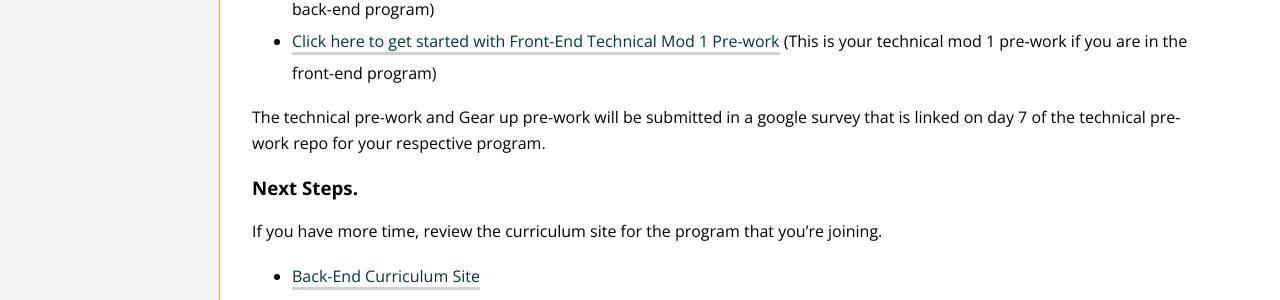
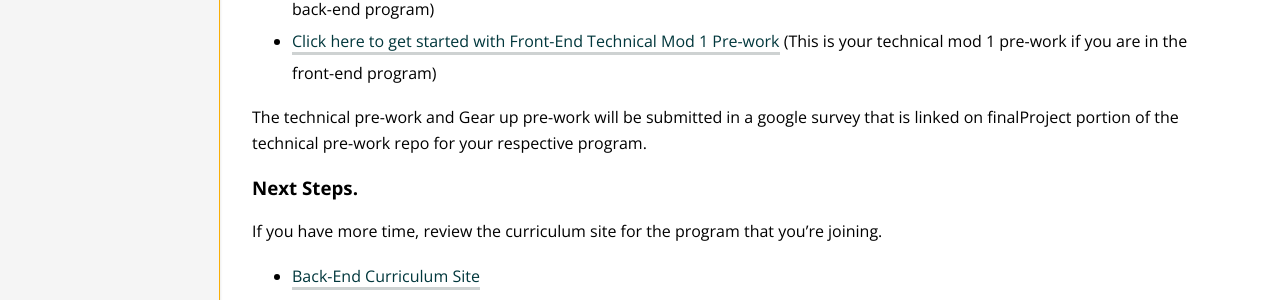
Before and after one commit to turingschool/mod-0-curriculum, a Jekyll site: the page built from prework/index.md, in a window 1280 px wide and 900 px high, scrolled down 1566 px. Shown: the part 528-828 px from the top of the window. Built offline with Jekyll 4.4.1, drawn with Linux system fonts in a browser that asks for light colours; nearby versions of some CDN libraries.

Commit message:
Tweak language around prework

```diff
--- a/prework/index.md
+++ b/prework/index.md
@@ -68,7 +68,7 @@ The link below will take you to the Github page that contains all the Technical
 * [Click here to get started with Back-End Technical Mod 1 Pre-work](https://github.com/turingschool/backend_mod_1_prework) (This is your technical mod 1 pre-work if you are in the back-end program)
 * [Click here to get started with Front-End Technical Mod 1 Pre-work](https://github.com/turingschool/frontend-mod-1-prework) (This is your technical mod 1 pre-work if you are in the front-end program)
 
-The technical pre-work and Gear up pre-work will be submitted in a google survey that is linked on day 7 of the technical pre-work repo for your respective program.
+The technical pre-work and Gear up pre-work will be submitted in a google survey that is linked on finalProject portion of the technical pre-work repo for your respective program.
 
 ### Next Steps.
 
```
